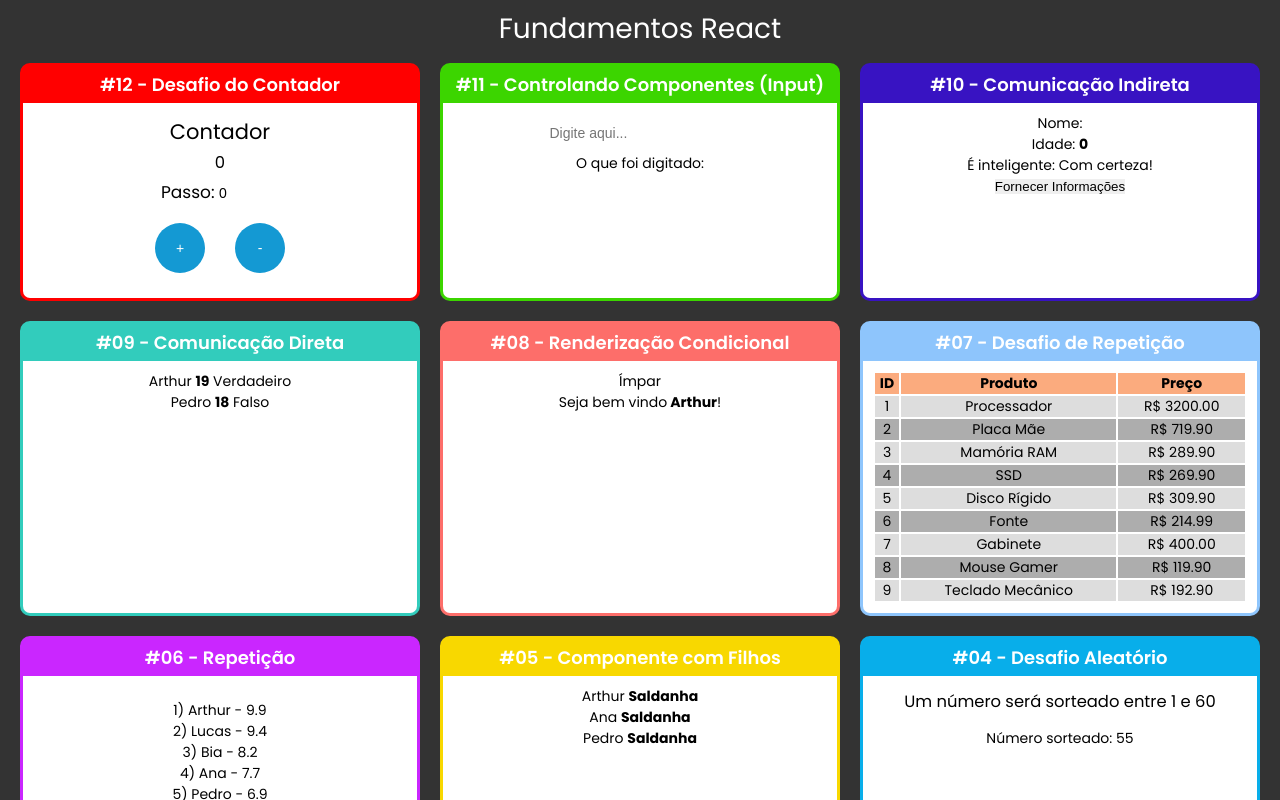
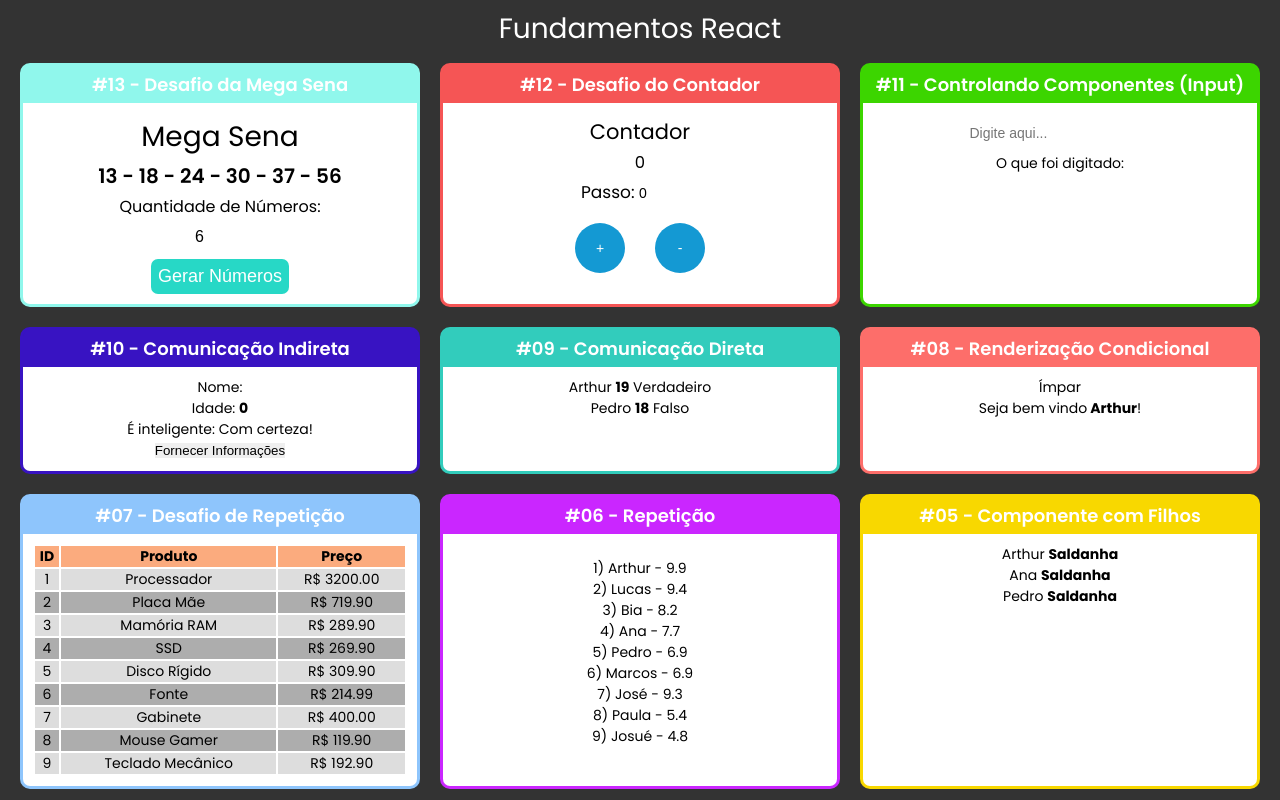
Before and after one commit to arthursaldanha/Learning-ReactJS, a React (Create React App) app: page / in a window 1280 px wide. Shown: the top 800 px of the page. Built offline with nearby package versions, Linux system fonts and the light colour scheme.

Commit message:
Finalizando o desafio Mega Sena

```diff
--- a/src/App.jsx
+++ b/src/App.jsx
@@ -2,6 +2,8 @@ import React from 'react';
 import "./App.css"
 
 import Card from "./components/layout/Card.jsx";
+
+import Mega from "./components/mega/Mega.jsx"
 import Contador from "./components/contador/Contador.jsx"
 import Input from "./components/formulario/Input.jsx"
 import IndiretaPai from "./components/comunicacao/IndiretaPai.jsx"
@@ -23,7 +25,11 @@ const App = (props) => {
          <h1>Fundamentos React</h1>
 
          <div className="Cards">
-            <Card titulo="#12 - Desafio do Contador" color="">
+            <Card titulo="#13 - Desafio da Mega Sena" color="#90F7EC">
+               <Mega qtde={6}/>
+            </Card>
+
+            <Card titulo="#12 - Desafio do Contador" color="#F55555">
                <Contador />
             </Card>
 
--- /dev/null
+++ b/src/components/mega/Mega.css
@@ -0,0 +1,40 @@
+.Mega h2 {
+   font-size: 2.8rem;
+}
+
+.Mega h3 {
+   font-size: 2rem;
+   font-weight: 600;
+}
+
+.input {
+   display: flex;
+   flex-direction: column;
+   align-items: center;
+}
+
+.input label {
+   font-size: 1.6rem;
+}
+
+.input input {
+   border: none;
+   margin-top: 5px;
+
+   height: 25px;
+   width: 50px;
+
+   font-size: 1.6rem;
+}
+
+.Mega button {
+   padding: 7px;
+   border-radius: 7px;
+   margin-top: 10px;
+
+   background-color: #27d8c6;
+   color: #fff;
+
+   font-size: 1.8rem;
+   cursor: pointer;
+}
--- /dev/null
+++ b/src/components/mega/Mega.jsx
@@ -0,0 +1,55 @@
+import React, { useState } from 'react'
+import "./Mega.css"
+
+const Mega = (props) => {
+
+   function gerarNumerosNaoContidos(min, max, array) {
+      const aleatorio = parseInt((Math.random() * (max - min + 1)) + min);
+
+      return array.includes(aleatorio) ?
+         gerarNumerosNaoContidos(min, max, array)
+         :
+         aleatorio;
+   }
+
+   function gerarNumeros(qtde) {
+      const numeros = Array(qtde)
+         .fill(0)
+         .reduce((nums) => {
+            const novoNumero = gerarNumerosNaoContidos(1, 60, nums)
+            return [...nums, novoNumero]
+         }, [])
+         .sort((a, b) => a - b)
+
+      return numeros
+   }
+
+   const [qtde, setQtde] = useState(props.qtde || 6)
+   const numerosIniciais = gerarNumeros(qtde)
+   const [numeros, setNumeros] = useState(numerosIniciais)
+
+   console.log(numeros);
+
+   return (
+      <div className="Mega">
+         <h2>Mega Sena</h2>
+         <h3>{numeros.join(" - ")}</h3>
+         <div className="input">
+            <label>Quantidade de Números:</label>
+            <input
+               type="number"
+               min={4}
+               max={15}
+               value={qtde}
+               onChange={e => {
+                  setQtde(+e.target.value)
+                  setNumeros(gerarNumeros(+e.target.value))
+               }}
+            />
+         </div>
+         <button onClick={() => setNumeros(gerarNumeros(qtde))}>Gerar Números</button>
+      </div>
+   );
+}
+
+export default Mega
```
